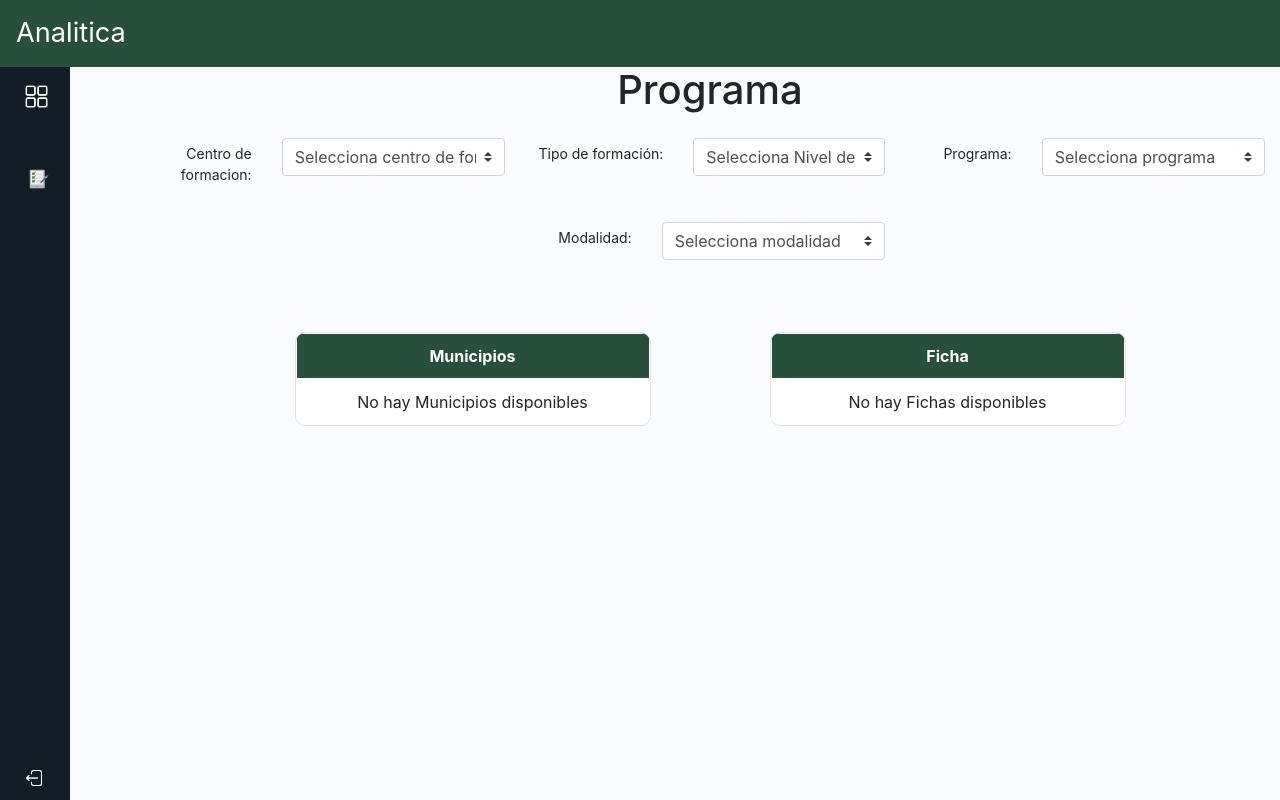
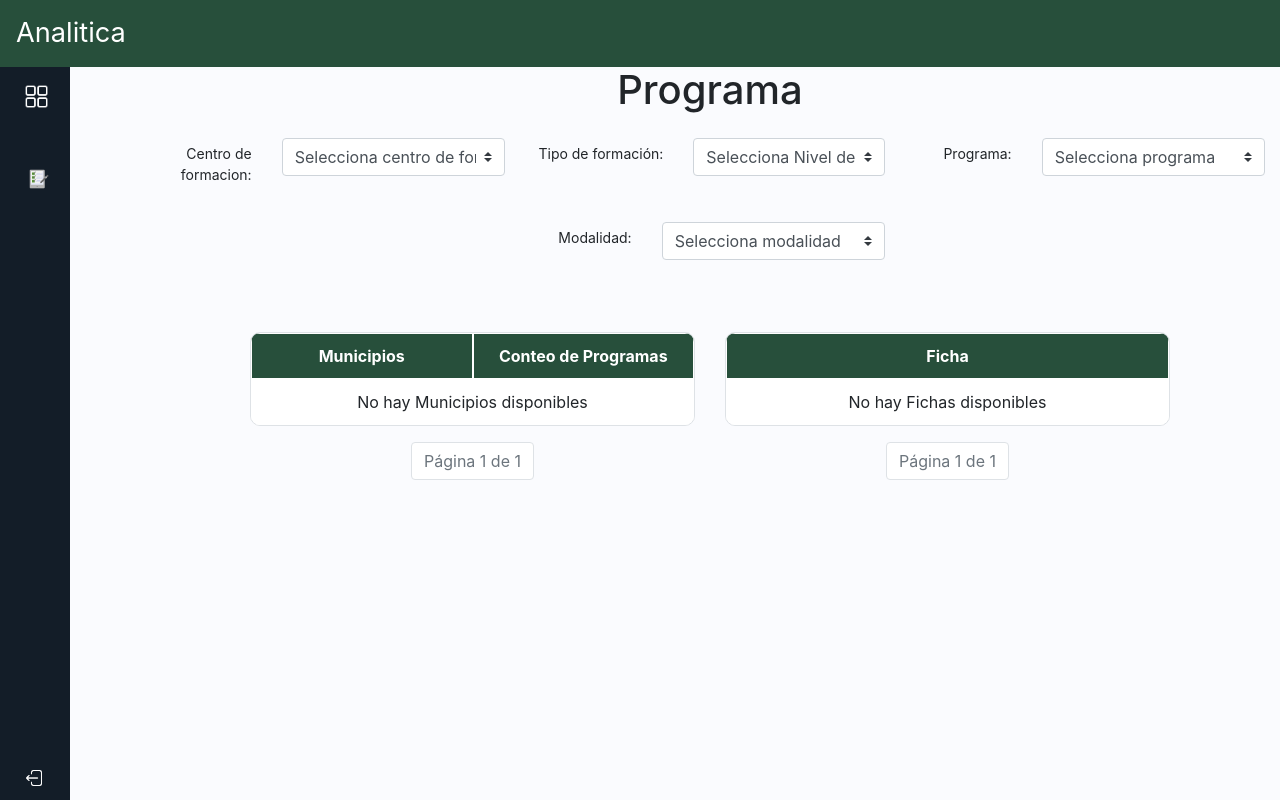
Before and after one commit to estadisticasena/estadistica, a Django app: page /programa/ in a window 1280 px wide; the page is wider, and only the part inside the window is pictured. Run offline with Django 5.2, Linux system fonts and the light colour scheme; data that the repository does not hold is empty; some libraries are stand-ins or nearby versions.

Commit message:
programas

```diff
--- a/apps/core/views.py
+++ b/apps/core/views.py
@@ -559,8 +559,8 @@ class Programa(TemplateView):
     def get(self, request, *args, **kwargs):
         selected_centro_de_formacion = request.GET.get('centro_de_formacion','')
         selected_nivel_formacion = request.GET.get('nivel_formacion','')
-        selected_programa_formacion = request.GET.get('programa_formacion')
-        selected_modalidad = request.GET.get('modalidad')
+        selected_programa_formacion = request.GET.get('programa_formacion','')
+        selected_modalidad = request.GET.get('modalidad','')
 
         modalidad_nombre = ''
         id_modalidad = None
@@ -670,10 +670,15 @@ class Programa(TemplateView):
 
 
         municipios_filtro = lista_filtros.values('nombre_municipio_curso').annotate(programa_count=Count('nombre_programa_formacion')).order_by('nombre_municipio_curso')
+        paginator1 = Paginator(municipios_filtro,10)
+        page_number1 = request.GET.get('page1')
+        page_obj1 = paginator1.get_page(page_number1)
 
         fichas_filtro = lista_filtros.values('identificador_ficha').order_by('identificador_ficha')
+        paginator2 = Paginator(fichas_filtro,10)
+        page_number2 = request.GET.get('page2')
+        page_obj2 = paginator2.get_page(page_number2)
 
-        print('ff',fichas_filtro)
 
         context = self.get_context_data(
             nivel_formacion=Nivel_formacion.objects.all(),
@@ -687,8 +692,8 @@ class Programa(TemplateView):
             selected_modalidad=selected_modalidades,
             selected_centro_de_formacion=selected_centro_de_formacion,
 
-            lista_municipios=municipios_filtro,
-            lista_fichas = fichas_filtro,
+            lista_municipios=page_obj1,
+            lista_fichas = page_obj2,
 
 
 
--- a/static/bootstrap/css/tabla_programa.css
+++ b/static/bootstrap/css/tabla_programa.css
@@ -152,3 +152,18 @@
 .custom-table{
   border: 1px solid #dee2e6;
 }
+
+
+/* Estilo para el contenedor de la tabla */
+
+/* Estilo para la tabla */
+.custom-table {
+  width: 100%;
+  margin-bottom: 0;
+}
+
+.pagination-wrapper {
+  display: flex; /* Usar flexbox para centrar */
+  justify-content: center; /* Centra horizontalmente el contenido */
+  margin-top: 1rem; /* Espacio entre la tabla y la paginación */
+}
--- a/templates/Programa/programa.html
+++ b/templates/Programa/programa.html
@@ -20,7 +20,7 @@
                             <div class="col-sm-8">
                                 <select class="form-control form-control-sm custom-select" id="centro_de_formacion" onchange="aplicarFiltros()" required>
 
-                                    <option value=""  {% if not selected_centro_de_formacion %}selected{% endif %}>Selecciona centro de formacion</option>
+                                    <option value="{{selected_centro_de_formacion}}"  {% if not selected_centro_de_formacion %}selected{% endif %}>Selecciona centro de formacion</option>
                                     {% for choice in centro_de_formacion%}
                                         <option value="{{ choice.id }}" {% if choice.id|stringformat:"s" == selected_centro_de_formacion %}selected{% endif %}>{{ choice.centro_de_formacion|title }}</option>
                                     {% endfor %}
@@ -33,7 +33,7 @@
                             <label for="filtroSeleccion1" class="col-sm-5 col-form-label col-form-label-sm text-md-right">Tipo de formación:</label>
                             <div class="col-sm-7">
                                 <select class="form-control form-control-sm custom-select" id="nivel_formacion" onchange="aplicarFiltros()">
-                                    <option value="" disabled {% if not selected_nivel_formacion %}selected{% endif %}>Selecciona Nivel de Formación</option>
+                                    <option value="{{selected_nivel_formacion}}" disabled {% if not selected_nivel_formacion %}selected{% endif %}>Selecciona Nivel de Formación</option>
                                     {% for choice in nivel_formacion %}
                                         <option value="{{ choice.id }}" {% if choice.id|stringformat:"s" == selected_nivel_formacion %}selected{% endif %}>{{ choice.nivel_formacion|title }}</option>
                                     {% endfor %}
@@ -86,16 +86,17 @@
 
     </div>
 
-
     <div class="container">
         <div class="row justify-content-center">
             <div class="col-md-5 mb-4">
                 <!-- Tabla 1 -->
                 <div class="custom-scroll-table">
+                    <div class="table-container">
                         <table class="table-hover custom-table">
                             <thead class="custom-thead">
                                 <tr>
                                     <th scope="col">Municipios</th>
+                                    <th scope="col">Conteo de Programas</th>
                                 </tr>
                             </thead>
                             <tbody>
@@ -111,11 +112,47 @@
                                 {% endfor %}
                             </tbody>
                         </table>
+                    </div>
+                    <!-- Contenedor para la paginación -->
+                    <div class="pagination-wrapper">
+                        <nav aria-label="Paginación de Municipios">
+                            <ul class="pagination">
+                                {% if lista_municipios.has_previous %}
+                                    <li class="page-item">
+                                        <a class="page-link" href="?page1=1" aria-label="Primero">
+                                            <span aria-hidden="true">&laquo;&laquo;</span>
+                                        </a>
+                                    </li>
+                                    <li class="page-item">
+                                        <a class="page-link" href="?page1={{ lista_municipios.previous_page_number }}&centro_de_formacion={{selected_centro_de_formacion}}&nivel_formacion={{selected_nivel_formacion}}" aria-label="Anterior">
+                                            <span aria-hidden="true">&laquo;</span>
+                                        </a>
+                                    </li>
+                                {% endif %}
+                                <li class="page-item disabled">
+                                    <span class="page-link">Página {{ lista_municipios.number }} de {{ lista_municipios.paginator.num_pages }}</span>
+                                </li>
+                                {% if lista_municipios.has_next %}
+                                    <li class="page-item">
+                                        <a class="page-link" href="?page1={{ lista_municipios.next_page_number }}&centro_de_formacion={{selected_centro_de_formacion}}&nivel_formacion={{selected_nivel_formacion}}" aria-label="Siguiente">
+                                            <span aria-hidden="true">&raquo;</span>
+                                        </a>
+                                    </li>
+                                    <li class="page-item">
+                                        <a class="page-link" href="?page1={{ lista_municipios.paginator.num_pages }}&centro_de_formacion={{selected_centro_de_formacion}}&nivel_formacion={{selected_nivel_formacion}}" aria-label="Último">
+                                            <span aria-hidden="true">&raquo;&raquo;</span>
+                                        </a>
+                                    </li>
+                                {% endif %}
+                            </ul>
+                        </nav>
+                    </div>
+                </div>
+            </div>
 
 
 
-                </div>
-            </div>
+
             <div class="col-md-5 mb-4">
                 <!-- Tabla 2 (duplicada) -->
                 <div class="custom-scroll-table">
@@ -139,7 +176,47 @@
                             {% endfor %}
 
                         </tbody>
+
+
                     </table>
+                    <div class="pagination-wrapper">
+                        <nav aria-label="Paginación de Fichas">
+                            <ul class="pagination justify-content-end">
+                                {% if lista_fichas.has_previous %}
+                                    <li class="page-item">
+                                        <a class="page-link" href="?page2=1" aria-label="Primero">
+                                            <span aria-hidden="true">&laquo;&laquo;</span>
+                                        </a>
+                                    </li>
+                                    <li class="page-item">
+                                        <a class="page-link" href="?page2={{ lista_fichas.previous_page_number }}&centro_de_formacion={{selected_centro_de_formacion}}&nivel_formacion={{selected_nivel_formacion}}" aria-label="Anterior">
+                                            <span aria-hidden="true">&laquo;</span>
+                                        </a>
+                                    </li>
+                                {% endif %}
+                                <li class="page-item disabled">
+                                    <span class="page-link">Página {{ lista_fichas.number }} de {{ lista_fichas.paginator.num_pages }}</span>
+                                </li>
+                                {% if lista_fichas.has_next %}
+                                    <li class="page-item">
+                                        <a class="page-link" href="?page2={{ lista_fichas.next_page_number }}&centro_de_formacion={{selected_centro_de_formacion}}&nivel_formacion={{selected_nivel_formacion}}" aria-label="Siguiente">
+                                            <span aria-hidden="true">&raquo;</span>
+                                        </a>
+                                    </li>
+                                    <li class="page-item">
+                                        <a class="page-link" href="?page2={{ lista_fichas.paginator.num_pages }}&centro_de_formacion={{selected_centro_de_formacion}}&nivel_formacion={{selected_nivel_formacion}}" aria-label="Último">
+                                            <span aria-hidden="true">&raquo;&raquo;</span>
+                                        </a>
+                                    </li>
+                                {% endif %}
+                            </ul>
+                        </nav>
+                    </div>
+
+
+
+
+
                 </div>
             </div>
         </div>
```
Lines whose indentation alone changed are shown as unchanged.
